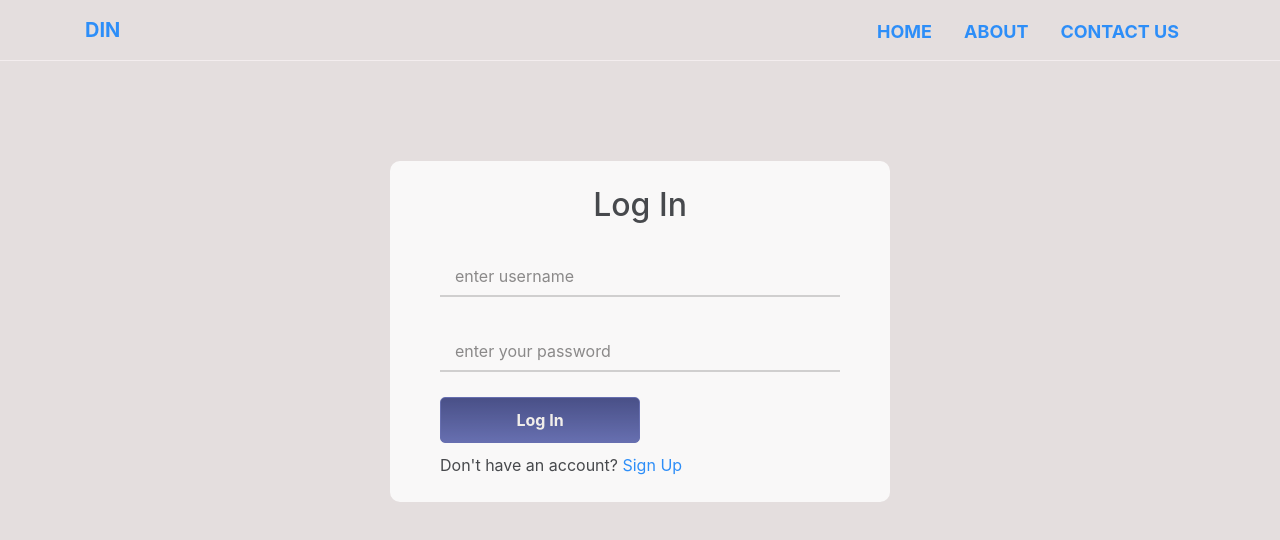
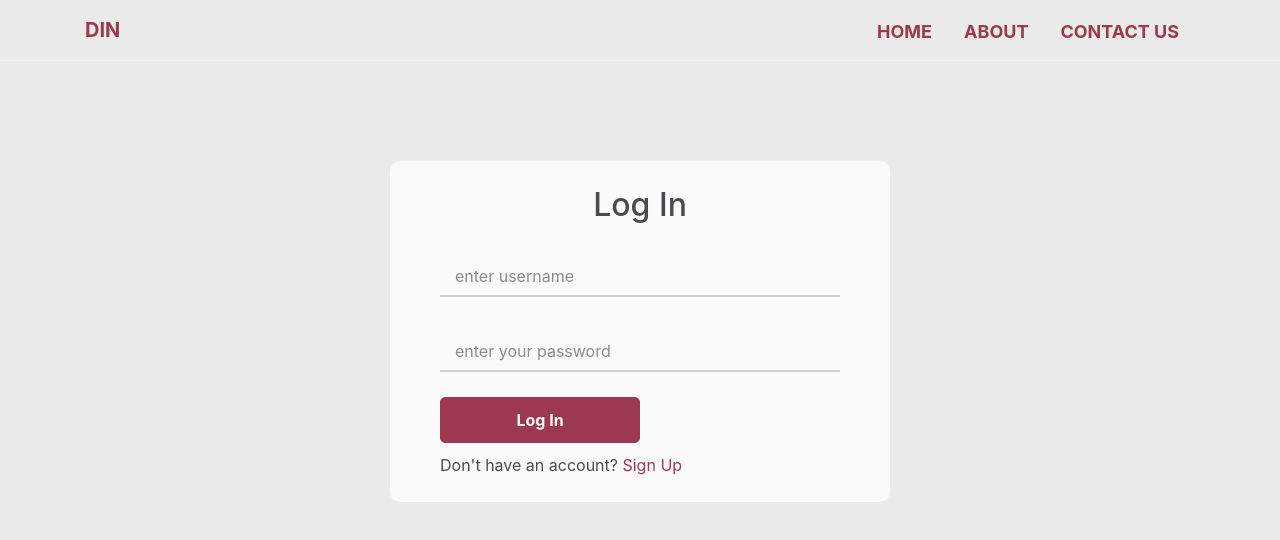
Before and after one commit to chidiogo-akunne/Din-s-blog, a website: page login.html in a window 1280 px wide. Drawn offline with Linux system fonts and the light colour scheme; no server answers.

Commit message:
login and signup styling

```diff
--- a/assets/css/style.css
+++ b/assets/css/style.css
@@ -45,9 +45,9 @@
     }
 .login-btn{
 font-size: 16px;
-background: linear-gradient(#252f75 5%, #4854a5 100%);
-border: 1px solid #4854a5;
-color: #f5f3ee;
+background: linear-gradient(#890e2a 5%, #890e2a 100%);
+border: 1px solid #890e2a;
+color: #fff;
 font-weight: bold;
 cursor: pointer;
 width: 50%;
@@ -56,11 +56,12 @@ padding: 10px 0;
 outline:none;
 margin-bottom: 10px;
 }
-.login-btn{
-background: linear-gradient(#252f75 5%, #4854a5 100%);
+.login-color{
+  color: #890E2A;
 }
+
 .login-bg {
-background-color: #e4dede;
+background-color: #eaeaea;
 height: auto;
 opacity: 0.8;
 background-position: center;
--- a/login.html
+++ b/login.html
@@ -17,20 +17,20 @@
     <body class="login-bg" style="background-image:url('images/branches.png'); background-size: auto;">
         <header class="header-style">
             <nav class="navbar-expand-lg nav-style  container">
-                    <a class="navbar-brand" href="home.html">DIN</a>
+                    <a class="navbar-brand login-color" href="home.html">DIN</a>
                     <button class="navbar-toggler" type="button" data-toggle="collapse" data-target="#navbarNav" aria-controls="navbarNav" aria-expanded="false" aria-label="Toggle navigation">
                       <span class="navbar-toggler-icon"></span>
                     </button>
                     <div class="collapse navbar-collapse menu">
                       <ul class="nav justify-content-end">
                         <li class="nav-item active">
-                          <a class="nav-link" href="index.html">HOME</a>
+                          <a class="nav-link login-color" href="index.html">HOME</a>
                         </li>
                         <li class="nav-item">
-                          <a class="nav-link" href="about.html">ABOUT</a>
+                          <a class="nav-link login-color" href="about.html">ABOUT</a>
                         </li>
                         <li class="nav-item">
-                          <a class="nav-link" href="contact.html">CONTACT US</a>
+                          <a class="nav-link login-color" href="contact.html">CONTACT US</a>
                         </li>
                       </ul>
                     </div>
@@ -46,7 +46,7 @@
                                 <button class="btn btn-sm login-btn" value="Login" id="submit" onclick="validatelogin()"> Log In</button>
                                 </form>
                                 <span>Don't have an account?
-                                    <a href="signup.html">Sign Up</a></span>
+                                    <a href="signup.html" class="login-color">Sign Up</a></span>
                                 </div>
                                 </div>
                   </main>
```
Also changed, not shown: signup.html (+5 -5 lines).
